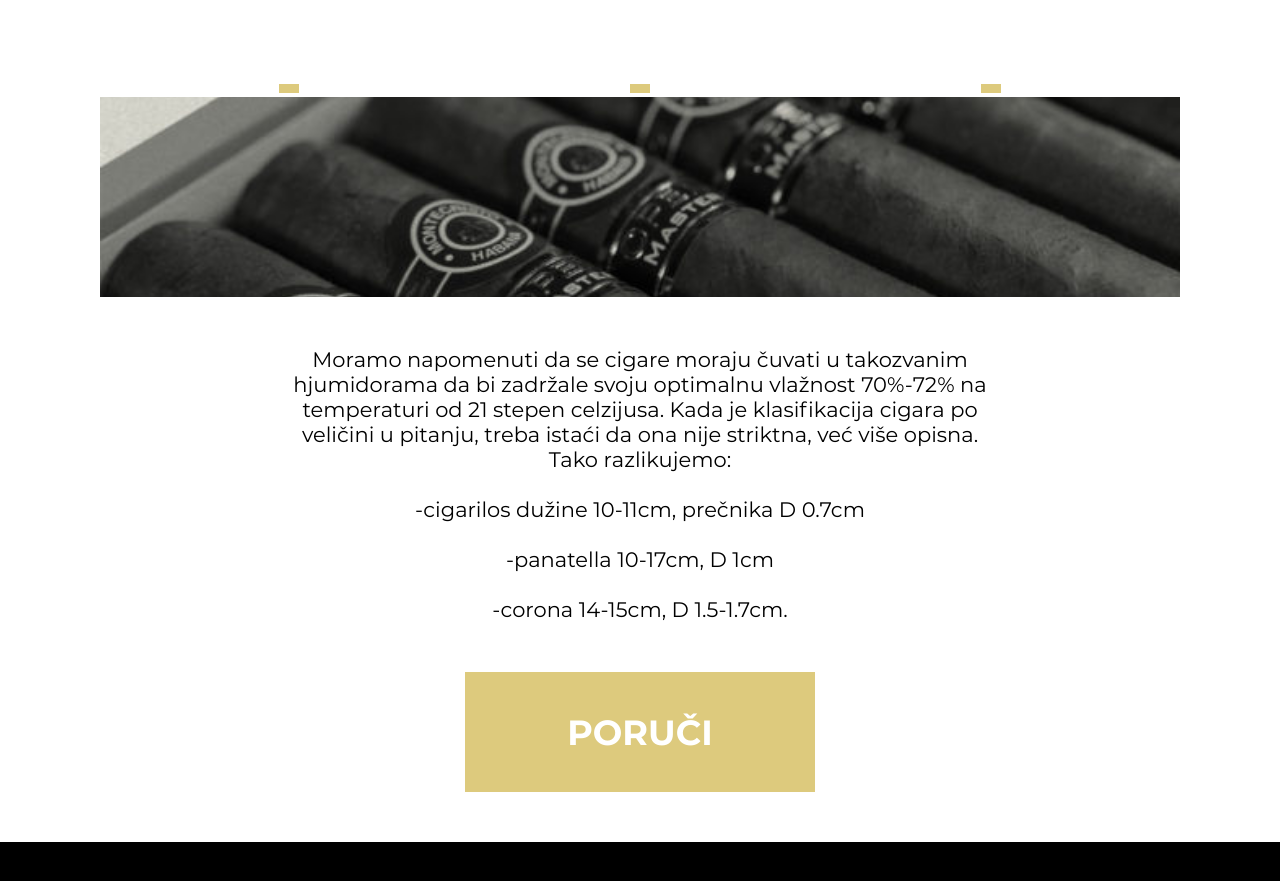
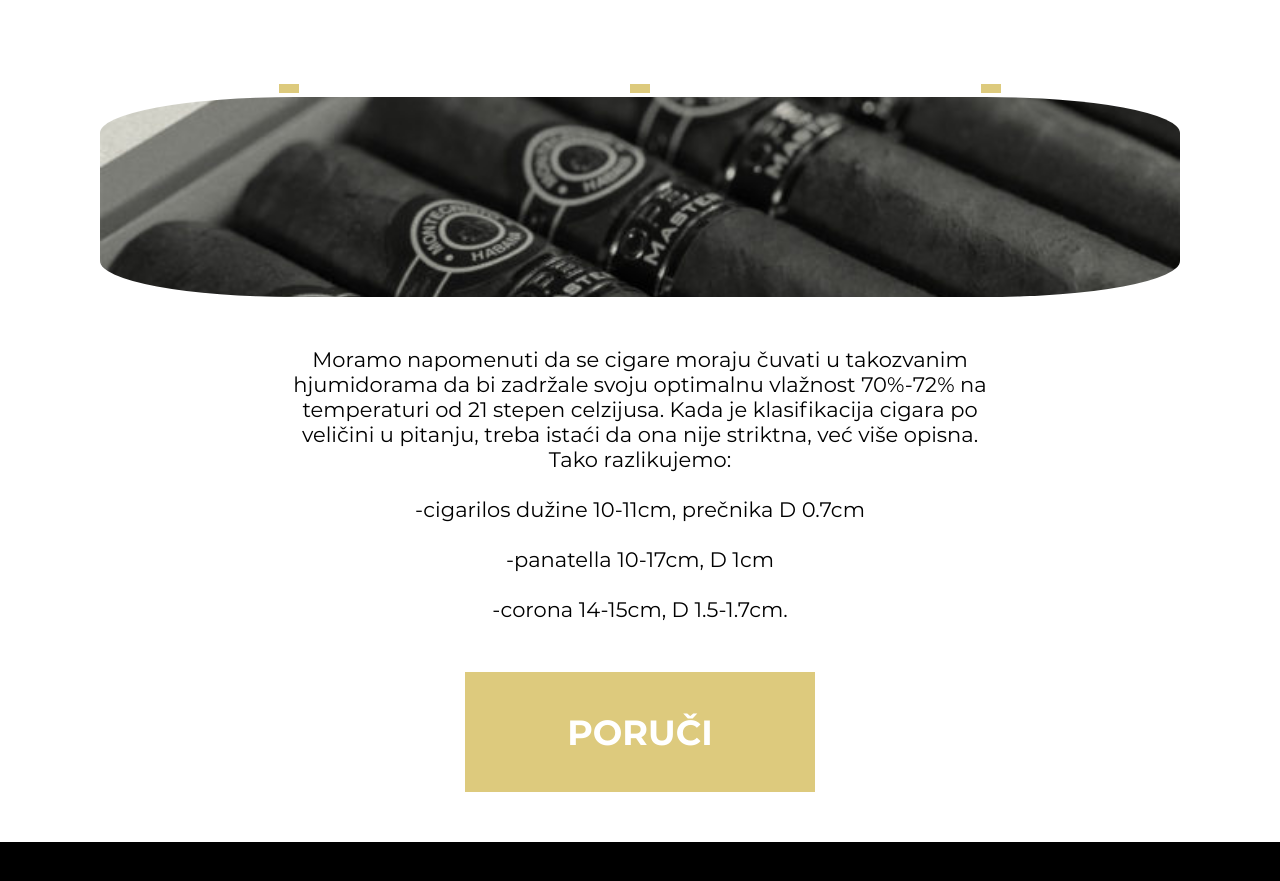
Before and after one commit to Milutin22/cigar.com, a plain HTML site: page index.html in a window 1280 px wide. Shown: the part 2012-2893 px from the top of the page. Drawn offline with Linux system fonts and the light colour scheme.

Commit message:
Update stil.css

```diff
--- a/css/stil.css
+++ b/css/stil.css
@@ -265,6 +265,7 @@ h3 {
     background-size: cover;
     background-attachment: fixed;
     clear: both;
+    border-radius: 18%;
 }
 
 .podnozje {
```
